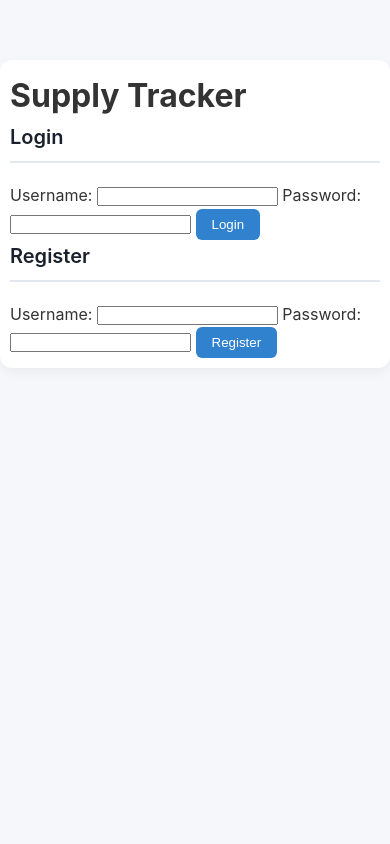
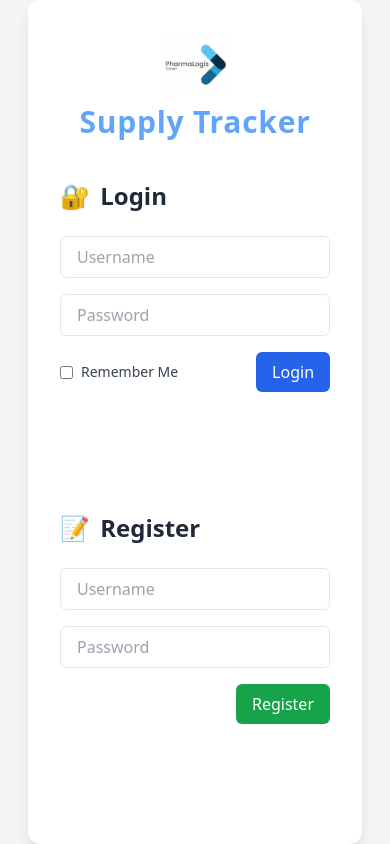
Before and after one commit to romahawk/supply_tracker, a Flask app: page /login in a window 390 px wide. Run offline with Flask 3, Linux system fonts and the light colour scheme; some libraries are stand-ins or nearby versions.

Commit message:
✨ Improve login page UI: align buttons, add logo, favicon, and fix flash message after login
Added logo and app title above login/register forms

Introduced favicon.ico support via url_for('static', ...)

Fixed misaligned Login/Register buttons using flex and auto margin

Handled Flask-Login flash message issue by redirecting with next

Minor Tailwind UI enhancements (emoji spacing, responsive layout)

```diff
--- a/app/routes.py
+++ b/app/routes.py
@@ -32,8 +32,9 @@ def login():
         user = User.query.filter_by(username=username).first()
 
         if user and check_password_hash(user.password, password):
-            login_user(user)
-            return redirect(url_for('main.dashboard'))
+            remember = True if request.form.get('remember') == 'on' else False
+            next_page = request.args.get('next')
+            return redirect(next_page) if next_page else redirect(url_for('main.dashboard'))
         else:
             flash('Invalid username or password')
 
--- a/app/templates/login.html
+++ b/app/templates/login.html
@@ -1,47 +1,79 @@
 <!-- templates/login.html -->
 <!DOCTYPE html>
 <html lang="en">
+
 <head>
-    <meta charset="UTF-8">
-    <meta name="viewport" content="width=device-width, initial-scale=1.0">
+    <meta charset="UTF-8" />
+    <meta name="viewport" content="width=device-width, initial-scale=1.0" />
     <title>Login - Supply Tracker</title>
-    <link rel="stylesheet" href="{{ url_for('static', filename='css/style.css') }}">
+    <script src="https://cdn.tailwindcss.com"></script>
 </head>
-<body>
-    <div class="container">
-        <h1>Supply Tracker</h1>
 
-        {% with messages = get_flashed_messages() %}
-            {% if messages %}
-                <div class="flash-messages">
-                    {% for message in messages %}
-                        <p>{{ message }}</p>
-                    {% endfor %}
+<body class="bg-gray-100 min-h-screen flex items-center justify-center">
+    <div class="min-h-screen flex items-center justify-center bg-gray-100 px-4">
+        <div class="bg-white shadow-lg rounded-xl w-full max-w-4xl p-8">
+
+            <!-- 🔷 App Logo + Name Header -->
+            <div class="flex flex-col items-center mb-10">
+                <img src="{{ url_for('static', filename='images/logo.jpg') }}" alt="Supply Tracker Logo"
+                    class="w-16 h-16 mb-2">
+                <h1 class="text-3xl font-bold text-blue-400 tracking-wide">Supply Tracker</h1>
+            </div>
+
+            <!-- 💻 Login + Register Forms Grid -->
+            <div class="grid grid-cols-1 md:grid-cols-2 gap-8">
+
+                <!-- 🔐 Login Form -->
+                <div class="flex flex-col min-h-[300px]">
+                    <h2 class="text-2xl font-bold text-gray-800 mb-6">🔐 <span class="ml-1">Login</span></h2>
+                    <form method="POST" action="{{ url_for('main.login') }}" class="flex flex-col flex-grow space-y-4">
+                        <input type="text" name="username" placeholder="Username" autocomplete="username"
+                            class="w-full border px-4 py-2 rounded-md focus:outline-none focus:ring-2 focus:ring-blue-500"
+                            required>
+                        <input type="password" name="password" placeholder="Password" autocomplete="current-password"
+                            class="w-full border px-4 py-2 rounded-md focus:outline-none focus:ring-2 focus:ring-blue-500"
+                            required>
+
+                        <div class="mt-auto flex items-center justify-between">
+                            <div class="flex items-center">
+                                <input type="checkbox" id="remember" name="remember" class="mr-2">
+                                <label for="remember" class="text-sm text-gray-700">Remember Me</label>
+                            </div>
+                            <button type="submit"
+                                class="ml-4 bg-blue-600 text-white py-2 px-4 rounded-md hover:bg-blue-700 transition duration-200">
+                                Login
+                            </button>
+                        </div>
+                    </form>
                 </div>
-            {% endif %}
-        {% endwith %}
 
-        <h2>Login</h2>
-        <form method="POST" action="{{ url_for('main.login') }}">
-            <label for="username">Username:</label>
-            <input type="text" id="username" name="username" required>
+                <!-- 📝 Register Form -->
+                <div class="flex flex-col min-h-[300px]">
+                    <h2 class="text-2xl font-bold text-gray-800 mb-6">📝 <span class="ml-1">Register</span></h2>
+                    <form method="POST" action="{{ url_for('main.register') }}"
+                        class="flex flex-col flex-grow space-y-4">
+                        <input type="text" name="username" placeholder="Username"
+                            class="w-full border px-4 py-2 rounded-md focus:outline-none focus:ring-2 focus:ring-green-500"
+                            required>
+                        <input type="password" name="password" placeholder="Password"
+                            class="w-full border px-4 py-2 rounded-md focus:outline-none focus:ring-2 focus:ring-green-500"
+                            required>
 
-            <label for="password">Password:</label>
-            <input type="password" id="password" name="password" required>
+                        <div class="mt-auto flex items-center justify-between">
+                            <div class="w-40"></div>
+                            <button type="submit"
+                                class="ml-4 bg-green-600 text-white py-2 px-4 rounded-md hover:bg-green-700 transition duration-200">
+                                Register
+                            </button>
+                        </div>
+                    </form>
+                </div>
 
-            <button type="submit">Login</button>
-        </form>
+            </div>
+        </div>
+    </div>
 
-        <h2>Register</h2>
-        <form method="POST" action="{{ url_for('main.register') }}">
-            <label for="username">Username:</label>
-            <input type="text" id="username" name="username" required>
 
-            <label for="password">Password:</label>
-            <input type="password" id="password" name="password" required>
+</body>
 
-            <button type="submit">Register</button>
-        </form>
-    </div>
-</body>
 </html>
--- a/app/templates/warehouse.html
+++ b/app/templates/warehouse.html
@@ -40,7 +40,7 @@
                 class="bg-blue-600 hover:bg-blue-700 text-white px-4 py-2 rounded">
                 📥 Save Manual Order
             </button>
-    .</form>
+    </form>
 
     <div class="p-4">
         {% with messages = get_flashed_messages(with_categories=true) %}
```
